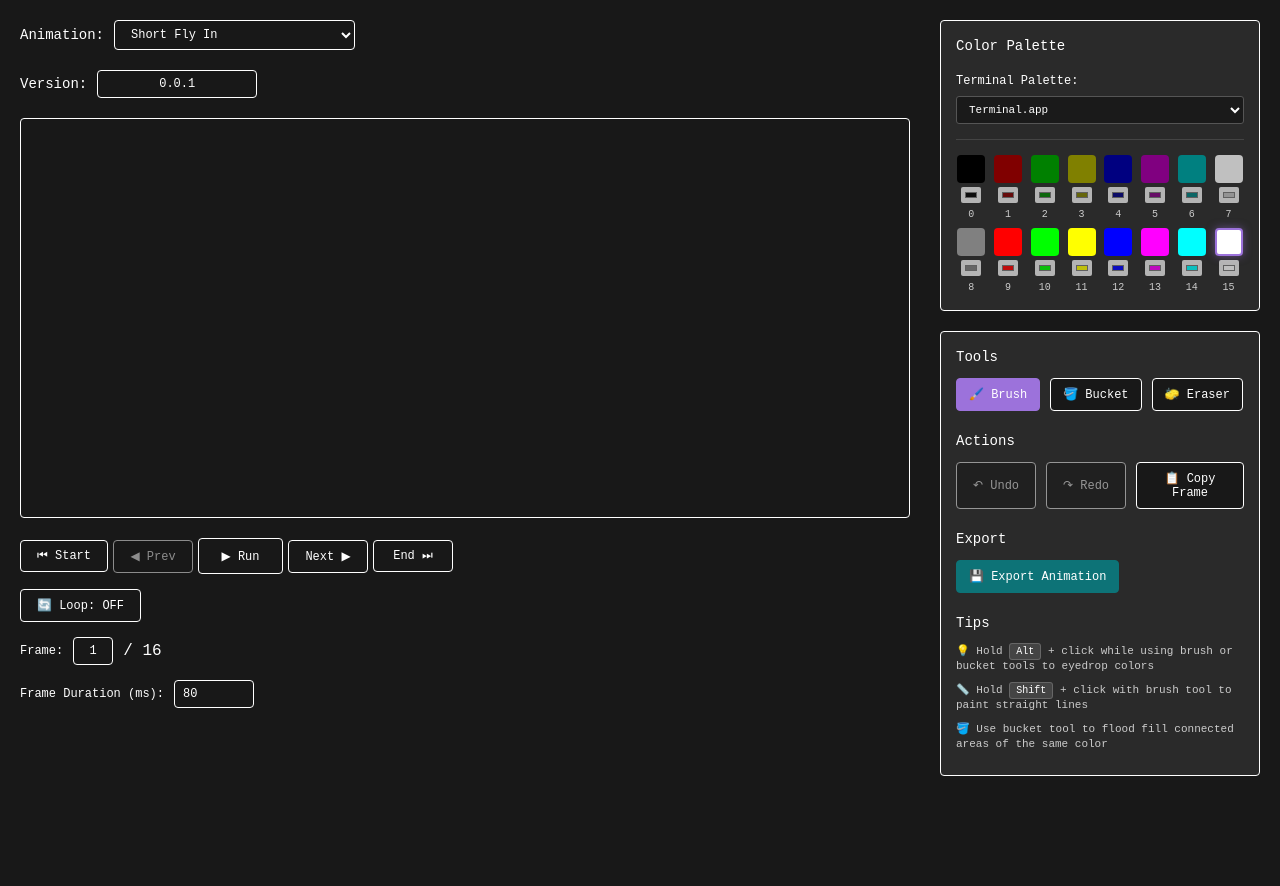
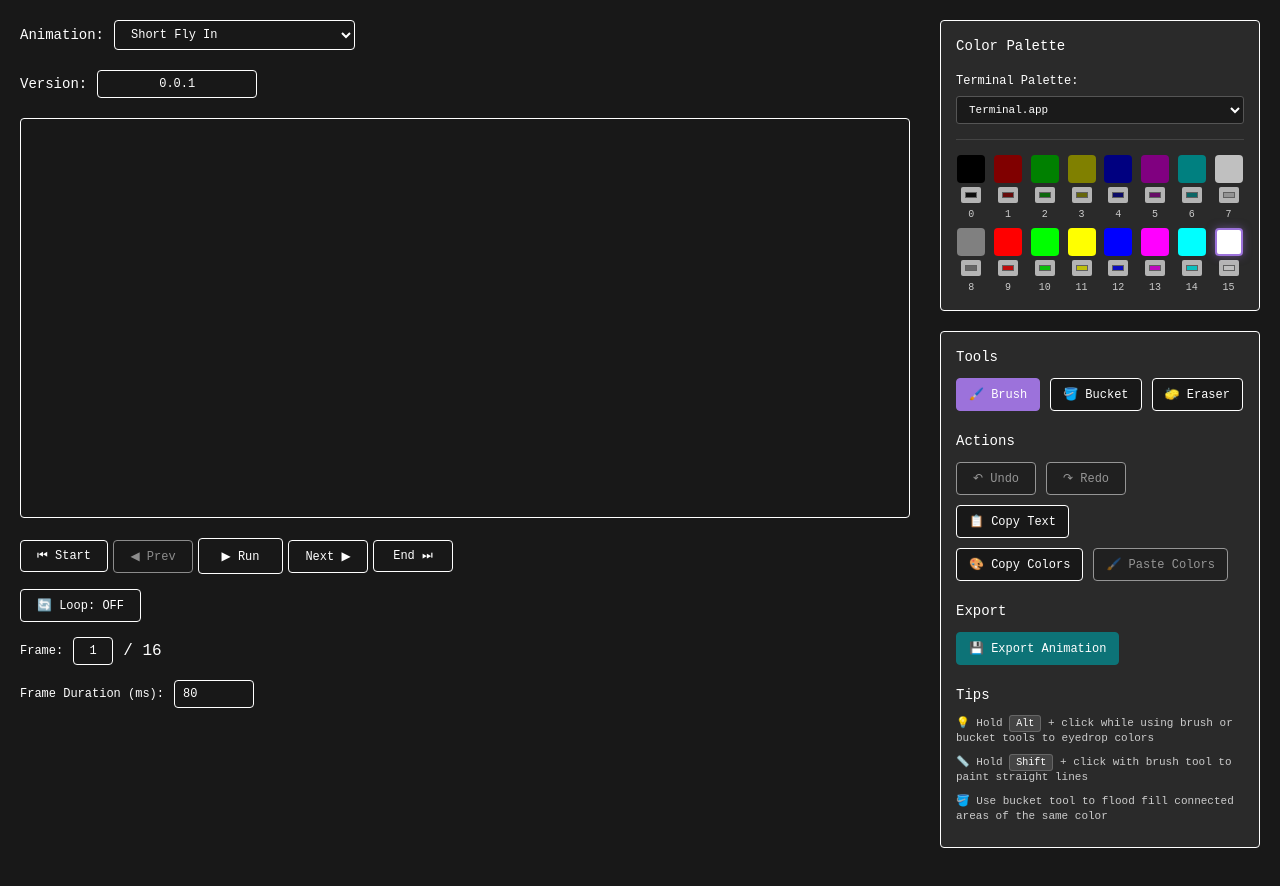
Before and after one commit to CameronFoxly/cli-ascii-animation, a React (Vite) app: page / in a window 1280 px wide. Before the commit the page ends 816 px from the top, so only its background shows below. Built offline with nearby package versions, Linux system fonts and the light colour scheme.

Commit message:
Added copy/paste color data

```diff
--- a/src/App.tsx
+++ b/src/App.tsx
@@ -29,6 +29,7 @@ const App: React.FC = () => {
   const [selectedColor, setSelectedColor] = useState<number>(15); // Default to white
   const [lastPaintedPosition, setLastPaintedPosition] = useState<{row: number, col: number} | null>(null);
   const [, setForceUpdate] = useState(0); // For triggering re-renders
+  const [copiedColorData, setCopiedColorData] = useState<{[position: string]: number} | null>(null);
 
   const {
     currentFrame,
@@ -276,6 +277,73 @@ const App: React.FC = () => {
     }
   }, [currentAnimationFrames, currentFrame]);
 
+  const handleCopyColorData = useCallback(() => {
+    if (!currentAnimationFrames) return;
+
+    const currentFrameData = currentAnimationFrames.getFrame(currentFrame);
+    if (!currentFrameData || !currentFrameData.colors) {
+      setCopiedColorData({});
+      console.log('No color data to copy from current frame');
+      return;
+    }
+
+    // Copy only foreground colors
+    setCopiedColorData({...currentFrameData.colors});
+    console.log('Color data copied from frame', currentFrame + 1);
+  }, [currentAnimationFrames, currentFrame]);
+
+  const handlePasteColorData = useCallback(() => {
+    if (!currentAnimationFrames || !copiedColorData) {
+      console.log('No color data to paste');
+      return;
+    }
+
+    const currentFrameData = currentAnimationFrames.getFrame(currentFrame);
+    if (!currentFrameData) return;
+
+    // Start a new edit batch for undo/redo functionality
+    colorEditState.startBatch();
+
+    // Get the frame content to check which positions have characters
+    const frameContent = currentFrameData.content;
+    const lines = frameContent.split('\n');
+
+    // Apply colors based on position, only where characters exist
+    Object.entries(copiedColorData).forEach(([position, color]) => {
+      const [row, col] = position.split(',').map(Number);
+
+      // Check if this position has a character (not a space)
+      if (lines[row] && col < lines[row].length) {
+        const character = lines[row][col];
+        if (character && character !== ' ') {
+          // Record the previous color for undo functionality
+          const previousColor = currentFrameData.colors?.[position];
+
+          colorEditState.addAction({
+            type: 'paint',
+            position,
+            previousColor,
+            newColor: color,
+            frameIndex: currentFrame
+          });
+
+          // Apply the color
+          if (!currentFrameData.colors) {
+            currentFrameData.colors = {};
+          }
+          currentFrameData.colors[position] = color;
+        }
+      }
+    });
+
+    // Commit the batch for undo/redo
+    colorEditState.commitBatch();
+
+    // Force re-render to show the changes
+    setForceUpdate(prev => prev + 1);
+    console.log('Color data pasted to frame', currentFrame + 1);
+  }, [currentAnimationFrames, currentFrame, copiedColorData, colorEditState]);
+
   const handleColorPaletteChange = useCallback((colorIndex: number, r: number, g: number, b: number) => {
     colorPalette.setColor(colorIndex, { r, g, b });
     // Force re-render to update the color display
@@ -391,6 +459,9 @@ const App: React.FC = () => {
             onUndo={handleUndo}
             onRedo={handleRedo}
             onCopyFrame={handleCopyFrame}
+            onCopyColorData={handleCopyColorData}
+            onPasteColorData={handlePasteColorData}
+            hasCopiedColorData={copiedColorData !== null}
             onExport={handleExportAnimation}
           />
         </div>
--- a/src/components/ColorEditorTools.tsx
+++ b/src/components/ColorEditorTools.tsx
@@ -8,6 +8,9 @@ interface ColorEditorToolsProps {
   onUndo: () => void;
   onRedo: () => void;
   onCopyFrame: () => void;
+  onCopyColorData: () => void;
+  onPasteColorData: () => void;
+  hasCopiedColorData: boolean;
   onExport: () => void;
 }
 
@@ -19,6 +22,9 @@ const ColorEditorTools: React.FC<ColorEditorToolsProps> = ({
   onUndo,
   onRedo,
   onCopyFrame,
+  onCopyColorData,
+  onPasteColorData,
+  hasCopiedColorData,
   onExport,
 }) => {
   const handleKeyDown = (event: React.KeyboardEvent) => {
@@ -101,9 +107,27 @@ const ColorEditorTools: React.FC<ColorEditorToolsProps> = ({
           <button
             className="action-button"
             onClick={onCopyFrame}
-            title="Copy current frame to clipboard"
+            title="Copy current frame text to clipboard"
           >
-            📋 Copy Frame
+            📋 Copy Text
+          </button>
+        </div>
+
+        <div className="color-action-buttons">
+          <button
+            className="action-button"
+            onClick={onCopyColorData}
+            title="Copy color data from current frame"
+          >
+            🎨 Copy Colors
+          </button>
+          <button
+            className="action-button"
+            onClick={onPasteColorData}
+            disabled={!hasCopiedColorData}
+            title="Paste color data to current frame"
+          >
+            🖌️ Paste Colors
           </button>
         </div>
       </div>
--- a/src/style.css
+++ b/src/style.css
@@ -346,9 +346,15 @@ body {
 }
 
 .tool-buttons,
-.action-buttons {
+.action-buttons,
+.color-action-buttons {
   display: flex;
+  flex-wrap: wrap;
   gap: 10px;
+}
+
+.color-action-buttons {
+  margin-top: 10px;
 }
 
 .tool-button,
@@ -364,6 +370,8 @@ body {
   cursor: pointer;
   transition: all 0.2s ease;
   min-width: 80px;
+  flex: 0 0 auto;
+  text-align: center;
 }
 
 .tool-button:hover,
```
